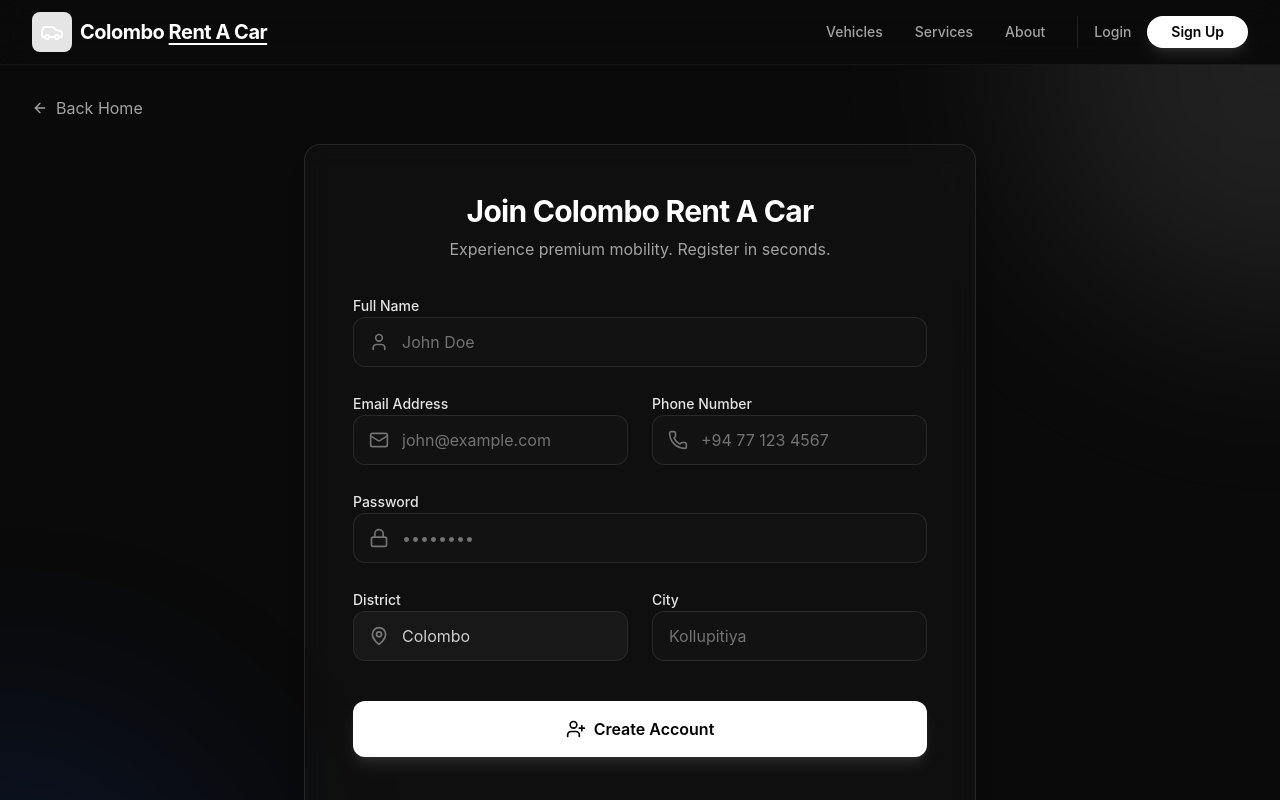
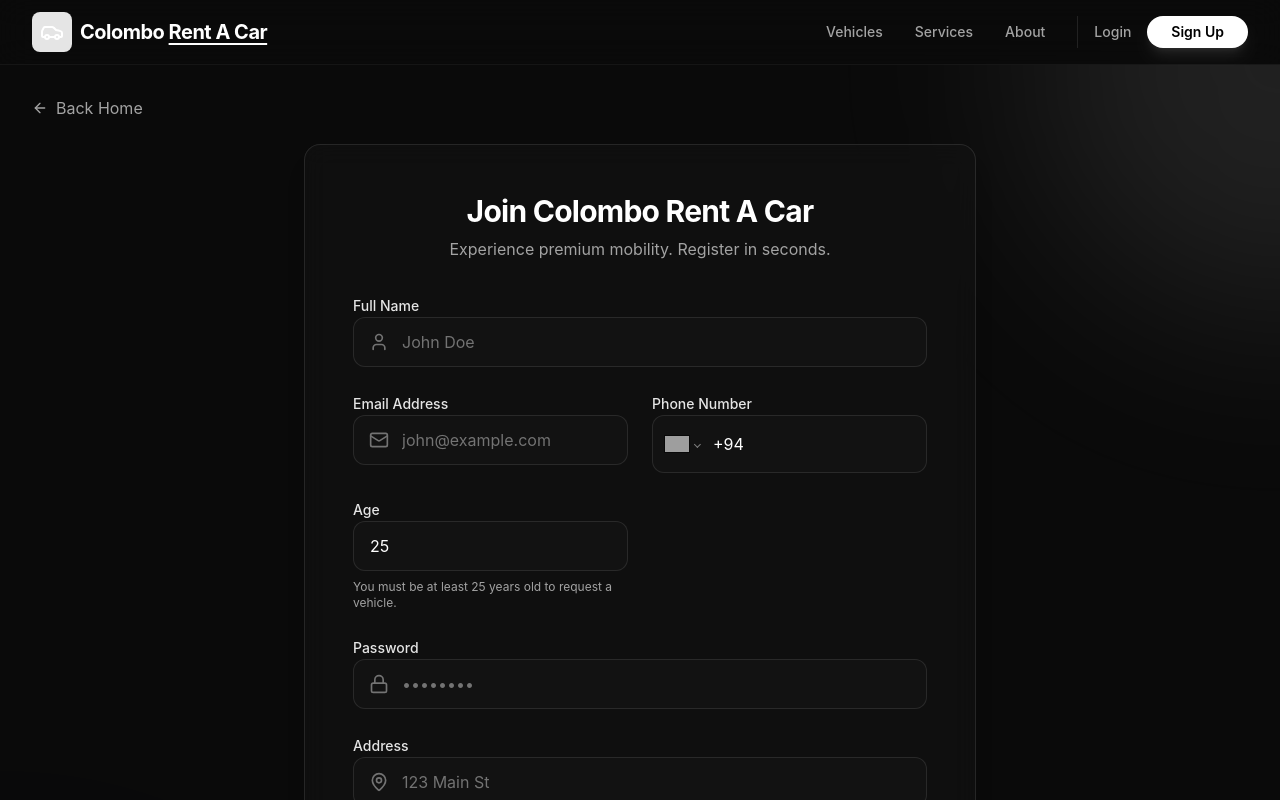
Before and after one commit to sawandeez/Colombo_Rent_A_Car_FrontEnd, a React app in the folder ExtractedFrontend/: page /register in a window 1280 px wide. Shown: the top 800 px of the page. Built offline with nearby package versions, Linux system fonts and the light colour scheme; grey boxes are pictures that could not be loaded; the HTML template or start-up script is replaced by a standard one.

Commit message:
SPRINT02_BUGS_ERRORS_FIXED
There were some errors in the booking process. Frontend not sending the information in correct format so the backend kept throwing 400 error. The errors are now fixed as per sprint 02 requirements.

```diff
--- a/ExtractedFrontend/src/index.css
+++ b/ExtractedFrontend/src/index.css
@@ -63,6 +63,42 @@
   .input-field {
     @apply w-full bg-surface-900/50 border border-white/10 rounded-xl px-4 py-3 text-white focus:outline-none focus:ring-2 focus:ring-primary-500/50 focus:border-primary-500 transition-all duration-200 placeholder:text-surface-500;
   }
+
+  .phone-input {
+    @apply w-full bg-surface-900/50 border border-white/10 rounded-xl px-3 py-2 transition-all duration-200;
+  }
+
+  .phone-input:focus-within {
+    @apply ring-2 ring-primary-500/50 border-primary-500;
+  }
+
+  .PhoneInputCountrySelect,
+  .PhoneInputCountrySelect select {
+    @apply bg-transparent border-0 text-white text-sm;
+    min-width: 110px;
+    color-scheme: dark;
+  }
+
+  .PhoneInputCountrySelect option,
+  .PhoneInputCountrySelect select option {
+    background-color: #171717;
+    color: #ffffff;
+  }
+
+  .PhoneInputInput {
+    @apply bg-transparent border-0 text-white w-full px-2;
+    min-height: 40px;
+  }
+
+  .PhoneInputInput:focus,
+  .PhoneInputCountrySelect:focus,
+  .PhoneInputCountrySelect select:focus {
+    outline: none;
+  }
+
+  .PhoneInputInput::placeholder {
+    color: #737373;
+  }
 }
 
 /* Custom Scrollbar */
--- a/ExtractedFrontend/src/pages/Register.tsx
+++ b/ExtractedFrontend/src/pages/Register.tsx
@@ -1,10 +1,12 @@
 import React from 'react';
-import { useForm } from 'react-hook-form';
+import { Controller, useForm } from 'react-hook-form';
+import PhoneInput, { isValidPhoneNumber } from 'react-phone-number-input';
+import 'react-phone-number-input/style.css';
 import { zodResolver } from '@hookform/resolvers/zod';
 import { z } from 'zod';
 import { motion } from 'framer-motion';
 import { Link, useNavigate } from 'react-router-dom';
-import { User, Mail, Lock, Phone, MapPin, UserPlus, ArrowLeft } from 'lucide-react';
+import { User, Mail, Lock, MapPin, UserPlus, ArrowLeft } from 'lucide-react';
 import toast from 'react-hot-toast';
 import api from '../services/api';
 
@@ -12,11 +14,13 @@ const registerSchema = z.object({
     name: z.string().min(2, 'Name must be at least 2 characters'),
     email: z.string().email('Invalid email address'),
     password: z.string().min(8, 'Password must be at least 8 characters'),
-    phone: z.string().min(10, 'Invalid phone number'),
-    district: z.string().refine(val => val.toLowerCase() === 'colombo', {
-        message: 'Registrations are currently limited to Colombo district only',
+    age: z.number().int('Age must be a valid number').min(25, 'You must be at least 25 years old'),
+    phone: z.string().refine((value) => isValidPhoneNumber(value || ''), {
+        message: 'Enter a valid phone number with country code',
     }),
+    district: z.literal('Colombo'),
     city: z.string().min(2, 'City is required'),
+    address: z.string().min(5, 'Address is required'),
 });
 
 type RegisterForm = z.infer<typeof registerSchema>;
@@ -25,17 +29,25 @@ const Register: React.FC = () => {
     const navigate = useNavigate();
     const [isLoading, setIsLoading] = React.useState(false);
 
-    const { register, handleSubmit, formState: { errors } } = useForm<RegisterForm>({
+    const { register, control, handleSubmit, formState: { errors } } = useForm<RegisterForm>({
         resolver: zodResolver(registerSchema),
         defaultValues: {
-            district: 'Colombo'
+            district: 'Colombo',
+            phone: '',
+            age: 25,
+            city: '',
+            address: '',
         }
     });
 
     const onSubmit = async (data: RegisterForm) => {
         setIsLoading(true);
         try {
-            await api.post('/auth/register', data);
+            await api.post('/auth/register', {
+                ...data,
+                district: 'Colombo',
+                city: `${data.address}, ${data.city}`,
+            });
             toast.success('Registration successful! Please login.');
             navigate('/login');
         } catch (error: any) {
@@ -94,11 +106,35 @@ const Register: React.FC = () => {
                         {/* Phone */}
                         <div className="space-y-2">
                             <label className="text-sm font-medium text-surface-300">Phone Number</label>
-                            <div className="relative">
-                                <Phone className="absolute left-4 top-1/2 -translate-y-1/2 h-5 w-5 text-surface-500" />
-                                <input {...register('phone')} placeholder="+94 77 123 4567" className="input-field pl-12" />
-                            </div>
+                            <Controller
+                                name="phone"
+                                control={control}
+                                render={({ field }) => (
+                                    <PhoneInput
+                                        {...field}
+                                        international
+                                        defaultCountry="LK"
+                                        countryCallingCodeEditable={false}
+                                        className="phone-input"
+                                        placeholder="Enter phone number"
+                                    />
+                                )}
+                            />
                             {errors.phone && <p className="text-red-500 text-xs">{errors.phone.message}</p>}
+                        </div>
+
+                        {/* Age */}
+                        <div className="space-y-2">
+                            <label className="text-sm font-medium text-surface-300">Age</label>
+                            <input
+                                type="number"
+                                min={25}
+                                {...register('age', { valueAsNumber: true })}
+                                className="input-field"
+                                placeholder="Enter your age"
+                            />
+                            <p className="text-xs text-surface-400">You must be at least 25 years old to request a vehicle.</p>
+                            {errors.age && <p className="text-red-500 text-xs">{errors.age.message}</p>}
                         </div>
 
                         {/* Password */}
@@ -111,21 +147,32 @@ const Register: React.FC = () => {
                             {errors.password && <p className="text-red-500 text-xs">{errors.password.message}</p>}
                         </div>
 
-                        {/* District (Readonly-ish for now as per project scope) */}
-                        <div className="space-y-2">
-                            <label className="text-sm font-medium text-surface-300">District</label>
+                        {/* Address */}
+                        <div className="space-y-2 col-span-1 md:col-span-2">
+                            <label className="text-sm font-medium text-surface-300">Address</label>
                             <div className="relative">
                                 <MapPin className="absolute left-4 top-1/2 -translate-y-1/2 h-5 w-5 text-surface-500" />
-                                <input {...register('district')} placeholder="Colombo" className="input-field pl-12 bg-white/5 opacity-80" />
+                                <input {...register('address')} placeholder="123 Main St" className="input-field pl-12" />
                             </div>
-                            {errors.district && <p className="text-red-500 text-xs">{errors.district.message}</p>}
+                            {errors.address && <p className="text-red-500 text-xs">{errors.address.message}</p>}
                         </div>
 
                         {/* City */}
                         <div className="space-y-2">
                             <label className="text-sm font-medium text-surface-300">City</label>
-                            <input {...register('city')} placeholder="Kollupitiya" className="input-field" />
+                            <input {...register('city')} placeholder="Colombo" className="input-field" />
                             {errors.city && <p className="text-red-500 text-xs">{errors.city.message}</p>}
+                        </div>
+
+                        {/* District hardcoded to Colombo */}
+                        <input type="hidden" value="Colombo" {...register('district')} />
+                        <div className="space-y-2">
+                            <label className="text-sm font-medium text-surface-300">District</label>
+                            <div className="relative">
+                                <MapPin className="absolute left-4 top-1/2 -translate-y-1/2 h-5 w-5 text-surface-500" />
+                                <input value="Colombo" readOnly className="input-field pl-12 bg-white/5 opacity-80 cursor-not-allowed" />
+                            </div>
+                            {errors.district && <p className="text-red-500 text-xs">{errors.district.message}</p>}
                         </div>
 
                         <button
```
